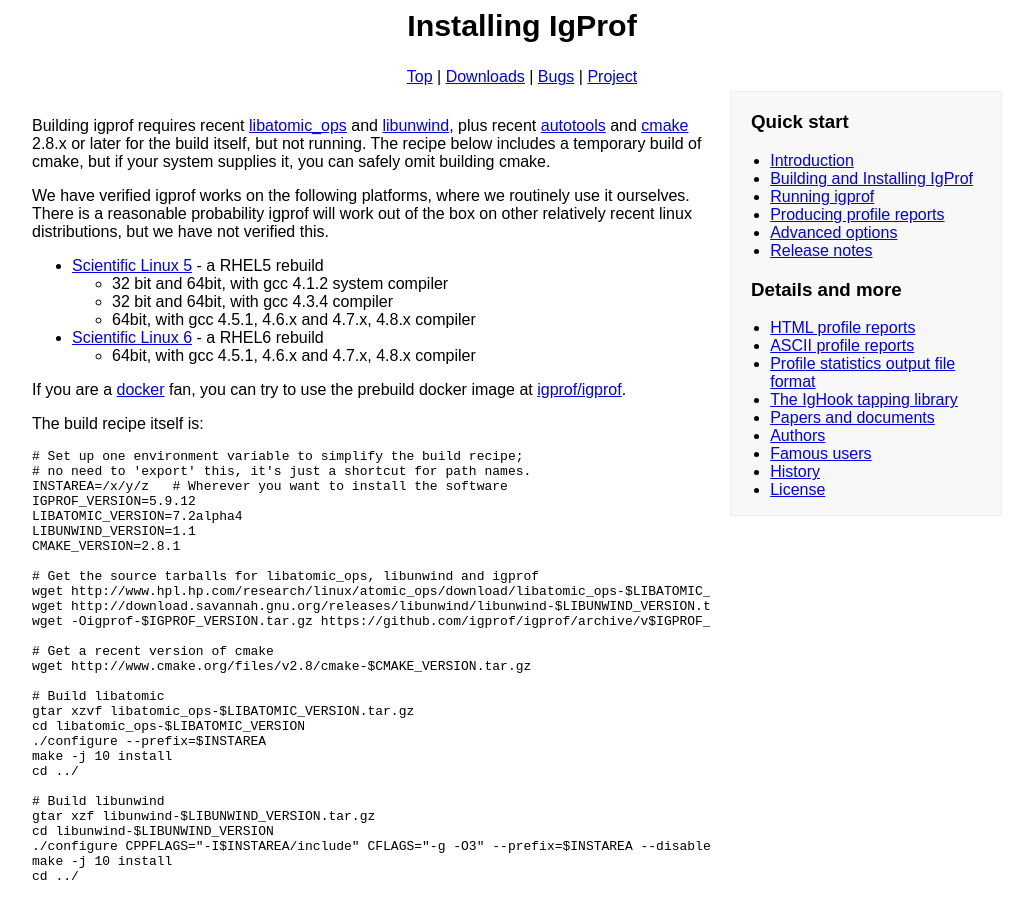
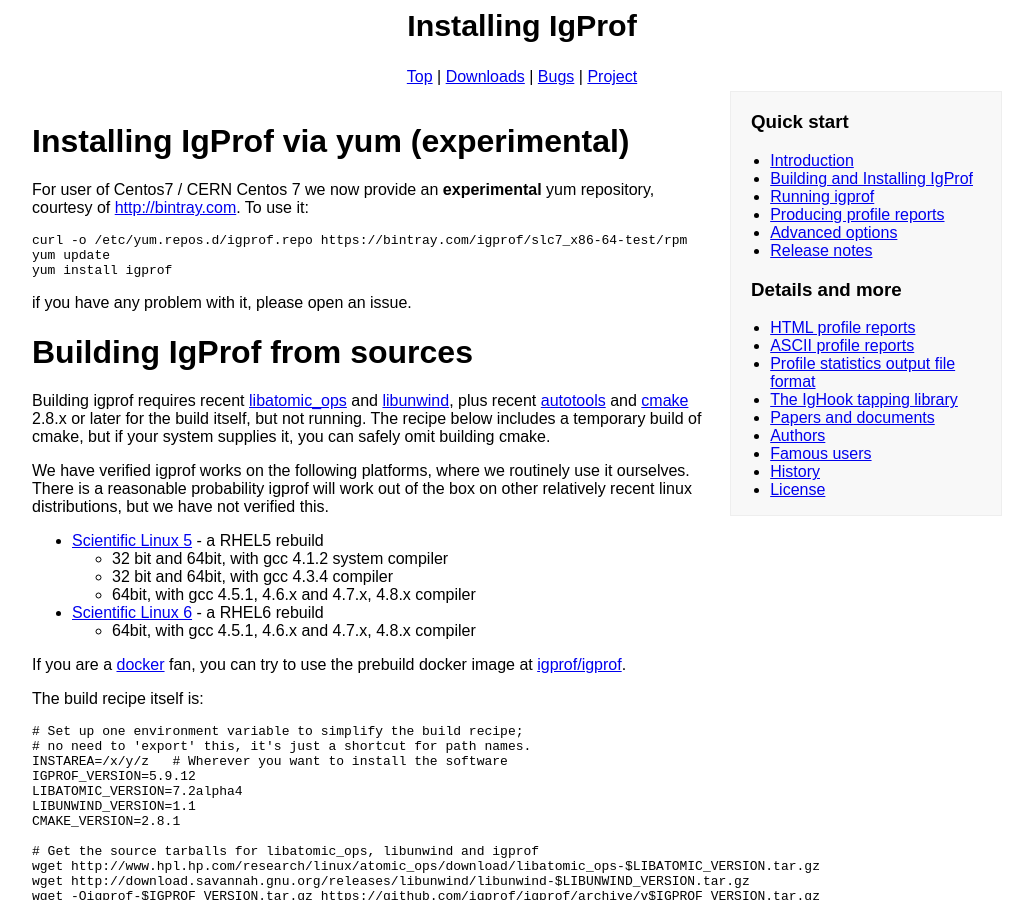
Before and after one commit to igprof/igprof, a Jekyll site: the page built from install.md, in a window 1280 px wide and 900 px high. Shown: the whole window, without its empty margins (118-1151 px from the left). Built offline with Jekyll 4.4.1, drawn with Linux system fonts in a browser that asks for light colours.

Commit message:
Add yum repository instructions

```diff
--- a/install.md
+++ b/install.md
@@ -7,6 +7,19 @@ related:
  - { name: Bugs, link: "https://github.com/igprof/igprof/issues" }
  - { name: Project, link: "https://github.com/igprof/igprof/" }
 ---
+
+# Installing IgProf via yum (experimental)
+
+For user of Centos7 / CERN Centos 7 we now provide an **experimental**
+yum repository, courtesy of <http://bintray.com>. To use it:
+
+    curl -o /etc/yum.repos.d/igprof.repo https://bintray.com/igprof/slc7_x86-64-test/rpm
+    yum update
+    yum install igprof
+
+if you have any problem with it, please open an issue.
+
+# Building IgProf from sources
 
 Building igprof requires recent [libatomic_ops][] and [libunwind][], plus recent
 [autotools][] and [cmake][] 2.8.x or later for the build itself, but not running.
```
